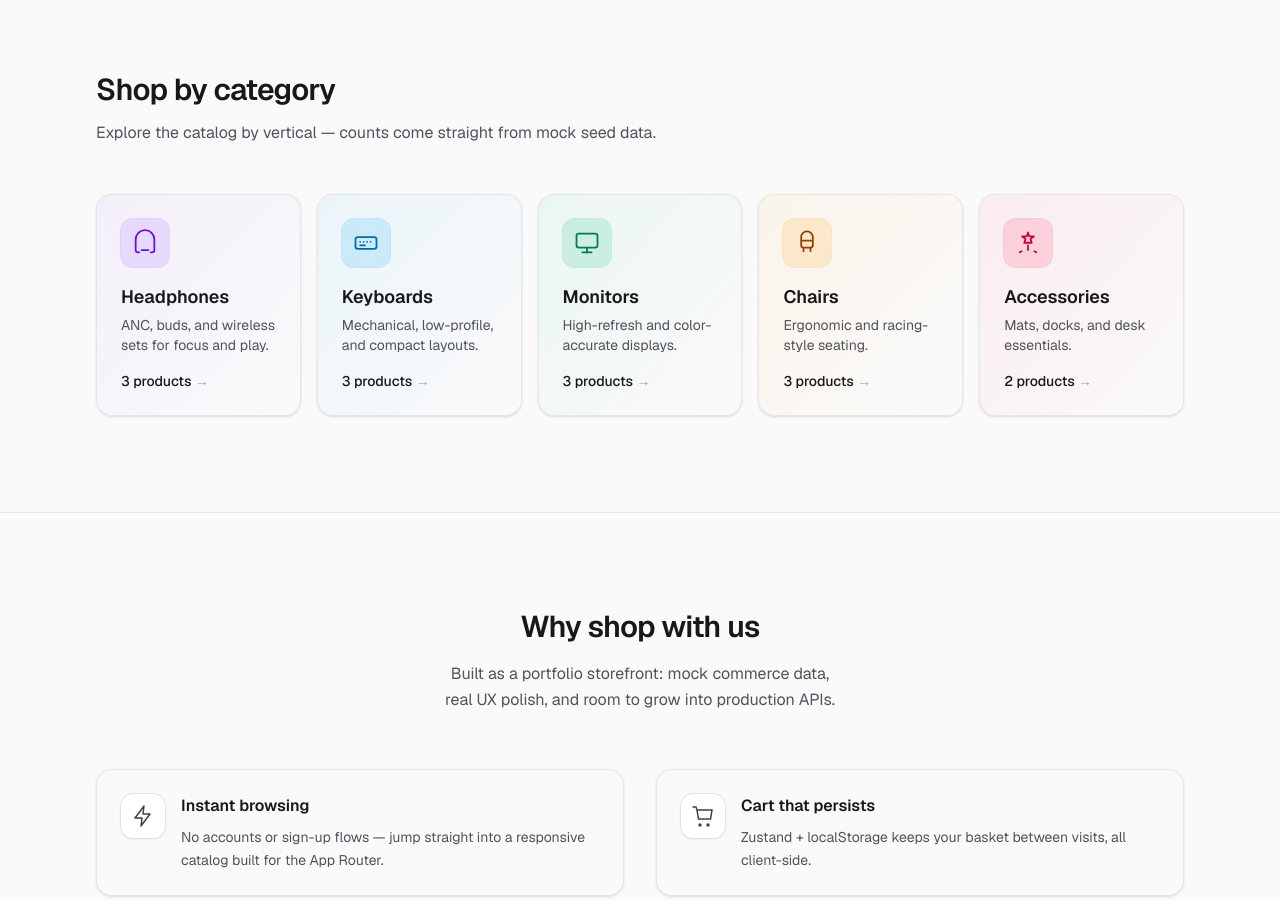
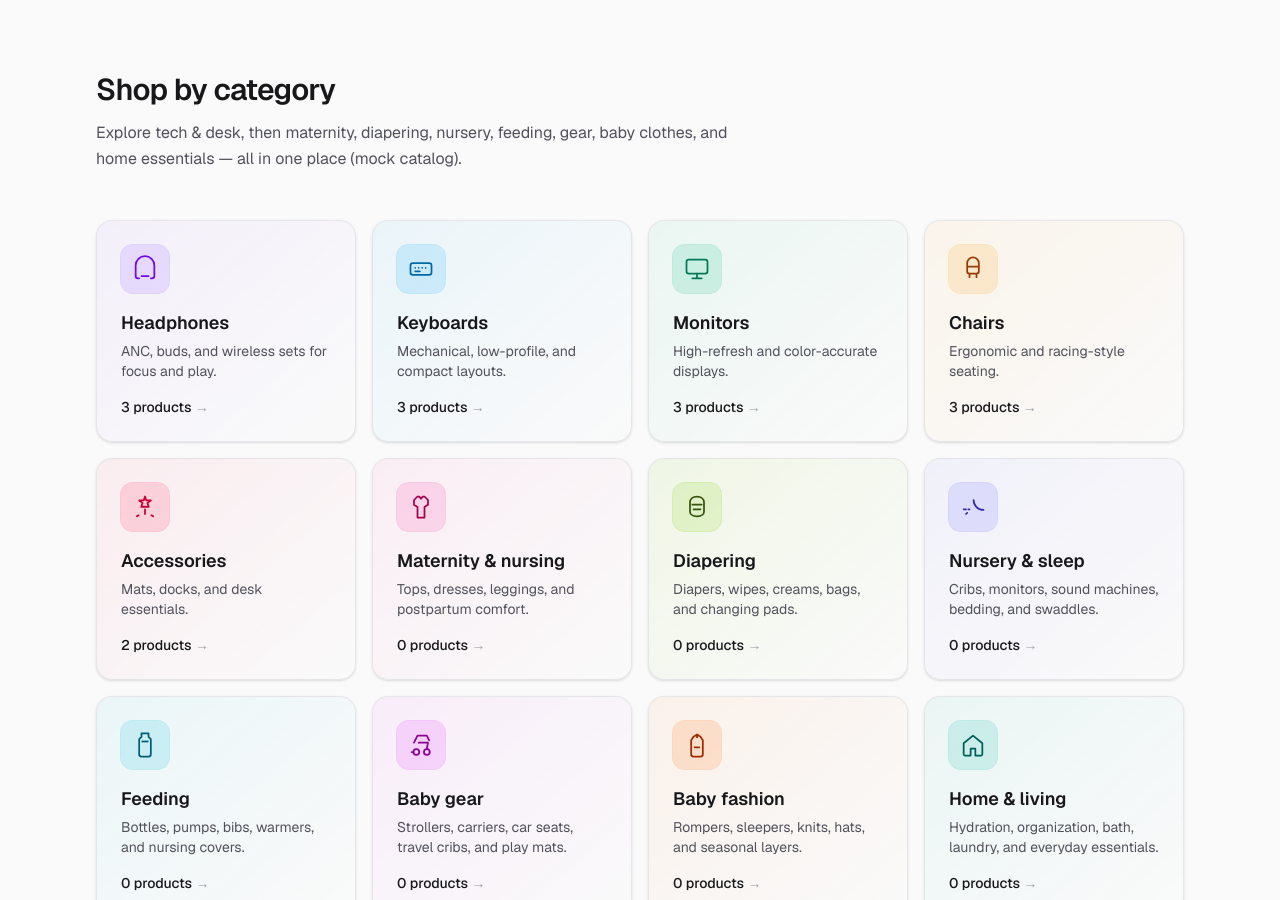
Before and after one commit to Abagels96/ecommerce, a Next.js app: page / in a window 1280 px wide. Shown: the part 1900-2800 px from the top of the page. Built offline with nearby package versions, Linux system fonts and the light colour scheme.

Commit message:
feat(ui): refresh layout, navigation, and home sections
Update the root layout shell, navbar and footer styling, and expand the
home page with richer category highlights plus hero and featured product
section tweaks.

```diff
--- a/src/app/layout.tsx
+++ b/src/app/layout.tsx
@@ -18,10 +18,10 @@ const geistMono = Geist_Mono({
 
 export const metadata: Metadata = {
   title: {
-    default: "Local Shop — MVP",
-    template: "%s — Local Shop",
+    default: "ABails Shop — MVP",
+    template: "%s — ABails Shop",
   },
-  description: "Local-only e-commerce portfolio demo with mock data.",
+  description: "ABails Shop — e-commerce portfolio demo with mock data.",
 };
 
 export default function RootLayout({
--- a/src/components/home/category-highlights-section.tsx
+++ b/src/components/home/category-highlights-section.tsx
@@ -16,6 +16,13 @@ const CATEGORY_ORDER = [
   "monitors",
   "chairs",
   "accessories",
+  "maternity-wear",
+  "diapering",
+  "nursery-sleep",
+  "feeding",
+  "baby-gear",
+  "baby-fashion",
+  "home-living",
 ] as const;
 
 function countByCategory(source: Product[], category: string): number {
@@ -112,6 +119,113 @@ function IconSpark() {
   );
 }
 
+function IconShirt() {
+  return (
+    <svg className="h-7 w-7" viewBox="0 0 24 24" fill="none" aria-hidden>
+      <path
+        d="M9 3L6 6v4l3 2v9h6v-9l3-2V6l-3-3h-1.5L12 5l-1.5-2H9z"
+        stroke="currentColor"
+        strokeWidth="1.5"
+        strokeLinejoin="round"
+      />
+    </svg>
+  );
+}
+
+function IconDiaper() {
+  return (
+    <svg className="h-7 w-7" viewBox="0 0 24 24" fill="none" aria-hidden>
+      <path
+        d="M6 8c0-3 2.5-5 6-5s6 2 6 5v8c0 2-2 4-6 4s-6-2-6-4V8z"
+        stroke="currentColor"
+        strokeWidth="1.5"
+      />
+      <path
+        d="M8 10h8M9 14h6"
+        stroke="currentColor"
+        strokeWidth="1.5"
+        strokeLinecap="round"
+      />
+    </svg>
+  );
+}
+
+function IconMoonSleep() {
+  return (
+    <svg className="h-7 w-7" viewBox="0 0 24 24" fill="none" aria-hidden>
+      <path
+        d="M21 14.5A8.5 8.5 0 0112.5 6a8.5 8.5 0 008.5 8.5z"
+        stroke="currentColor"
+        strokeWidth="1.5"
+        strokeLinejoin="round"
+      />
+      <path
+        d="M6 18l1-1M4 14h2M8 14h1"
+        stroke="currentColor"
+        strokeWidth="1.5"
+        strokeLinecap="round"
+      />
+    </svg>
+  );
+}
+
+function IconBottle() {
+  return (
+    <svg className="h-7 w-7" viewBox="0 0 24 24" fill="none" aria-hidden>
+      <path
+        d="M9 2h6v3l2 2v13a2 2 0 01-2 2H9a2 2 0 01-2-2V7l2-2V2z"
+        stroke="currentColor"
+        strokeWidth="1.5"
+        strokeLinejoin="round"
+      />
+      <path d="M9 9h6" stroke="currentColor" strokeWidth="1.5" />
+    </svg>
+  );
+}
+
+function IconStroller() {
+  return (
+    <svg className="h-7 w-7" viewBox="0 0 24 24" fill="none" aria-hidden>
+      <circle cx="8" cy="18" r="2.5" stroke="currentColor" strokeWidth="1.5" />
+      <circle cx="17" cy="18" r="2.5" stroke="currentColor" strokeWidth="1.5" />
+      <path
+        d="M4 18h1.5M6 10l3-6h8l2 4M10 10h8l-1 5"
+        stroke="currentColor"
+        strokeWidth="1.5"
+        strokeLinecap="round"
+        strokeLinejoin="round"
+      />
+    </svg>
+  );
+}
+
+function IconOnesie() {
+  return (
+    <svg className="h-7 w-7" viewBox="0 0 24 24" fill="none" aria-hidden>
+      <path
+        d="M12 3v3M9 5l-2 3v12a2 2 0 002 2h6a2 2 0 002-2V8l-2-3-3-2-3 2z"
+        stroke="currentColor"
+        strokeWidth="1.5"
+        strokeLinejoin="round"
+      />
+      <path d="M10 14h4" stroke="currentColor" strokeWidth="1.5" strokeLinecap="round" />
+    </svg>
+  );
+}
+
+function IconHomeLiving() {
+  return (
+    <svg className="h-7 w-7" viewBox="0 0 24 24" fill="none" aria-hidden>
+      <path
+        d="M4 10.5L12 4l8 6.5V20a1 1 0 01-1 1h-5v-6H10v6H5a1 1 0 01-1-1v-9.5z"
+        stroke="currentColor"
+        strokeWidth="1.5"
+        strokeLinejoin="round"
+      />
+    </svg>
+  );
+}
+
 const META = {
   headphones: {
     label: "Headphones",
@@ -158,6 +272,69 @@ const META = {
     cardAccent:
       "hover:border-rose-300/60 dark:hover:border-rose-700/50 bg-gradient-to-br from-rose-500/[0.06] to-transparent",
   },
+  "maternity-wear": {
+    label: "Maternity & nursing",
+    blurb: "Tops, dresses, leggings, and postpartum comfort.",
+    icon: <IconShirt />,
+    iconBox:
+      "bg-pink-500/15 text-pink-800 ring-pink-500/20 dark:bg-pink-500/10 dark:text-pink-300 dark:ring-pink-500/20",
+    cardAccent:
+      "hover:border-pink-300/60 dark:hover:border-pink-700/50 bg-gradient-to-br from-pink-500/[0.06] to-transparent",
+  },
+  diapering: {
+    label: "Diapering",
+    blurb: "Diapers, wipes, creams, bags, and changing pads.",
+    icon: <IconDiaper />,
+    iconBox:
+      "bg-lime-500/15 text-lime-900 ring-lime-500/25 dark:bg-lime-500/10 dark:text-lime-300 dark:ring-lime-500/20",
+    cardAccent:
+      "hover:border-lime-400/60 dark:hover:border-lime-700/50 bg-gradient-to-br from-lime-500/[0.08] to-transparent",
+  },
+  "nursery-sleep": {
+    label: "Nursery & sleep",
+    blurb: "Cribs, monitors, sound machines, bedding, and swaddles.",
+    icon: <IconMoonSleep />,
+    iconBox:
+      "bg-indigo-500/15 text-indigo-800 ring-indigo-500/20 dark:bg-indigo-500/10 dark:text-indigo-300 dark:ring-indigo-500/20",
+    cardAccent:
+      "hover:border-indigo-300/60 dark:hover:border-indigo-700/50 bg-gradient-to-br from-indigo-500/[0.06] to-transparent",
+  },
+  feeding: {
+    label: "Feeding",
+    blurb: "Bottles, pumps, bibs, warmers, and nursing covers.",
+    icon: <IconBottle />,
+    iconBox:
+      "bg-cyan-500/15 text-cyan-800 ring-cyan-500/20 dark:bg-cyan-500/10 dark:text-cyan-300 dark:ring-cyan-500/20",
+    cardAccent:
+      "hover:border-cyan-300/60 dark:hover:border-cyan-700/50 bg-gradient-to-br from-cyan-500/[0.06] to-transparent",
+  },
+  "baby-gear": {
+    label: "Baby gear",
+    blurb: "Strollers, carriers, car seats, travel cribs, and play mats.",
+    icon: <IconStroller />,
+    iconBox:
+      "bg-fuchsia-500/15 text-fuchsia-800 ring-fuchsia-500/20 dark:bg-fuchsia-500/10 dark:text-fuchsia-300 dark:ring-fuchsia-500/20",
+    cardAccent:
+      "hover:border-fuchsia-300/60 dark:hover:border-fuchsia-700/50 bg-gradient-to-br from-fuchsia-500/[0.06] to-transparent",
+  },
+  "baby-fashion": {
+    label: "Baby fashion",
+    blurb: "Rompers, sleepers, knits, hats, and seasonal layers.",
+    icon: <IconOnesie />,
+    iconBox:
+      "bg-orange-500/15 text-orange-800 ring-orange-500/20 dark:bg-orange-500/10 dark:text-orange-300 dark:ring-orange-500/20",
+    cardAccent:
+      "hover:border-orange-300/60 dark:hover:border-orange-700/50 bg-gradient-to-br from-orange-500/[0.06] to-transparent",
+  },
+  "home-living": {
+    label: "Home & living",
+    blurb: "Hydration, organization, bath, laundry, and everyday essentials.",
+    icon: <IconHomeLiving />,
+    iconBox:
+      "bg-teal-500/15 text-teal-800 ring-teal-500/20 dark:bg-teal-500/10 dark:text-teal-300 dark:ring-teal-500/20",
+    cardAccent:
+      "hover:border-teal-300/60 dark:hover:border-teal-700/50 bg-gradient-to-br from-teal-500/[0.06] to-transparent",
+  },
 } satisfies Record<
   (typeof CATEGORY_ORDER)[number],
   {
@@ -184,11 +361,11 @@ export function CategoryHighlightsSection() {
           Shop by category
         </h2>
         <p className="mt-3 max-w-2xl text-pretty leading-relaxed text-zinc-600 dark:text-zinc-400">
-          Explore the catalog by vertical — counts come straight from mock seed
-          data.
+          Explore tech & desk, then maternity, diapering, nursery, feeding, gear,
+          baby clothes, and home essentials — all in one place (mock catalog).
         </p>
 
-        <ul className="mt-12 grid gap-4 sm:grid-cols-2 lg:grid-cols-3 xl:grid-cols-5">
+        <ul className="mt-12 grid gap-4 sm:grid-cols-2 md:grid-cols-3 lg:grid-cols-4 xl:grid-cols-4 2xl:grid-cols-6">
           {CATEGORY_ORDER.map((id) => {
             const meta = META[id];
             const count = countByCategory(catalog, id);
--- a/src/components/home/featured-products-section.tsx
+++ b/src/components/home/featured-products-section.tsx
@@ -34,8 +34,8 @@ export function FeaturedProductsSection() {
               Featured picks
             </h2>
             <p className="mt-3 max-w-xl text-pretty text-base leading-relaxed text-zinc-600 dark:text-zinc-400">
-              Highlights from the merged catalog — products marked featured in seed
-              data or in admin.
+              Highlights from the merged catalog — desk tech, mom & baby, and home
+              picks marked featured in seed data or in admin.
             </p>
           </div>
           <Link
--- a/src/components/home/hero-section.tsx
+++ b/src/components/home/hero-section.tsx
@@ -16,7 +16,7 @@ export function HeroSection() {
       <div className="relative mx-auto max-w-6xl px-4 py-16 sm:px-6 sm:py-24 lg:px-8 lg:py-28">
         <div className="max-w-2xl">
           <p className="text-sm font-medium uppercase tracking-[0.2em] text-zinc-500 dark:text-zinc-400">
-            Local-only MVP
+            ABails Shop · Demo
           </p>
           <h1 className="mt-4 text-4xl font-semibold tracking-tight text-zinc-900 sm:text-5xl lg:text-6xl dark:text-zinc-50">
             Desk gear,{" "}
--- a/src/components/layout/Footer.tsx
+++ b/src/components/layout/Footer.tsx
@@ -5,7 +5,7 @@ export function Footer() {
     <footer className="mt-auto border-t border-zinc-200/90 bg-zinc-50/95 dark:border-zinc-800/90 dark:bg-zinc-950/60">
       <div className="mx-auto max-w-6xl px-4 py-12 sm:px-6 sm:py-14 lg:px-8">
         <p className="text-balance text-center text-sm leading-relaxed text-zinc-500 dark:text-zinc-400">
-          © {year} Local Shop · Portfolio demo · Mock data only
+          © {year} ABails Shop · Portfolio demo · Mock data only
         </p>
       </div>
     </footer>
--- a/src/components/layout/Navbar.tsx
+++ b/src/components/layout/Navbar.tsx
@@ -7,7 +7,7 @@ import { Badge } from "@/components/ui/badge";
 import { cn } from "@/lib/utils";
 import { useCartStore } from "@/store/use-cart";
 
-const BRAND = "Local Shop";
+const BRAND = "ABails Shop";
 
 const nav = [
   { href: "/", label: "Home" },
```
